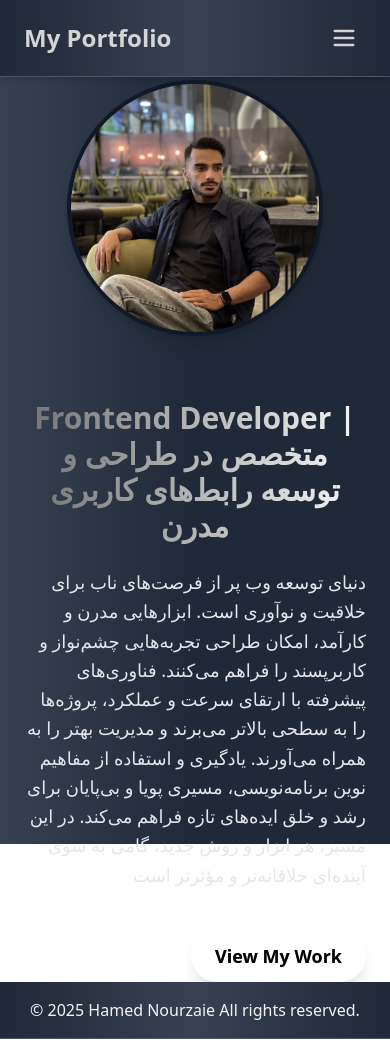
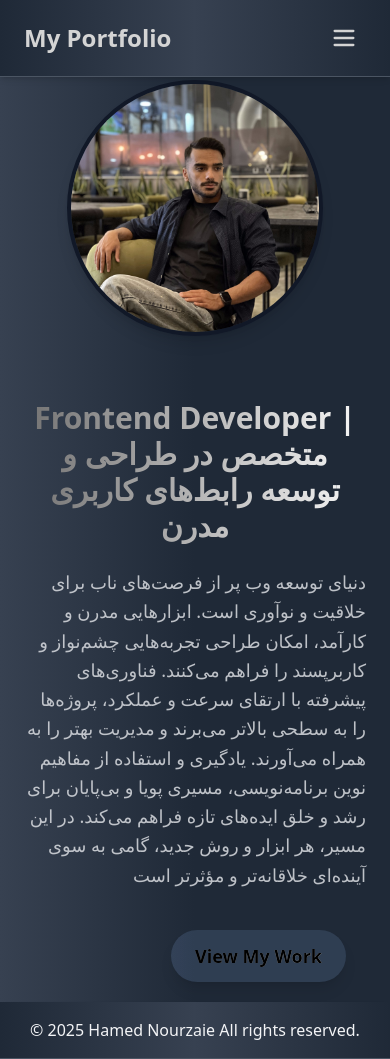
Before and after one commit to hamednourzaei/portfolio, a React (Vite) app: page / in a window 390 px wide. Built offline with nearby package versions, Linux system fonts and the light colour scheme.

Commit message:
add details and change another style responsive

```diff
--- a/src/Components/Home.jsx
+++ b/src/Components/Home.jsx
@@ -3,7 +3,7 @@ import Navbar from './Navbar';
 
 const Home = () => {
     return (
-        <div className="w-full h-screen bg-cover bg-center flex flex-col bg-gradient-to-r from-gray-700 animate-fadeAndBounce via-gray-800 to-gray-800 pt-20">
+        <div className="w-full min-h-screen bg-cover bg-center flex flex-col bg-gradient-to-r from-gray-700 animate-fadeAndBounce via-gray-800 to-gray-800 pt-20">
             <Navbar />
 
             <div className="flex flex-1 flex-col md:flex-row items-center justify-center gap-16 px-6">
@@ -24,7 +24,7 @@ const Home = () => {
                 Frontend Developer | متخصص در طراحی و توسعه رابط‌های کاربری مدرن
   </h1>
 
-  <p className="text-lg  text-right md:text-xl text-gray-200 max-w-2xl leading-relaxed justify-items-end ml-auto">
+  <p className="text-lg  text-right md:text-xl text-gray-200 max-w-2xl leading-relaxed justify-items-end ml-auto opacity-80">
   دنیای توسعه وب پر از فرصت‌های ناب برای خلاقیت و نوآوری است. ابزارهایی مدرن و کارآمد، امکان طراحی تجربه‌هایی چشم‌نواز و کاربرپسند را فراهم می‌کنند.
   فناوری‌های پیشرفته با ارتقای سرعت و عملکرد، پروژه‌ها را به سطحی بالاتر می‌برند و مدیریت بهتر را به همراه می‌آورند.
   یادگیری و استفاده از مفاهیم نوین برنامه‌نویسی، مسیری پویا و بی‌پایان برای رشد و خلق ایده‌های تازه فراهم می‌کند.
@@ -42,15 +42,15 @@ const Home = () => {
 
                     <a
                         href="https://github.com/hamedmkm"
-                        className="mt-4 px-6 py-3 bg-clip-text bg-gradient-to-r from-yellow-500 via-red-500 to-blue-500 animate-bg backdrop-brightness-150 text-lg font-semibold rounded-full shadow-lg hover:shadow-xl hover:scale-105 transition-transform duration-500
-                        justify-items-end ml-auto"
+                        className="mt-4 px-6 py-3 bg-clip-text font-bold bg-gradient-to-r from-yellow-500 via-red-500 to-blue-500 animate-bg backdrop-brightness-150 text-lg  rounded-full shadow-lg hover:shadow-xl hover:scale-105 transition-transform duration-500
+                        justify-items-end m-5 ml-auto"
                     >
                         View My Work
                     </a>
                 </div>
             </div>
 
-            <div className="text-center py-4 bg-gradient-to-r from-gray-800 via-gray-700 to-gray-800 text-gray-100 z-50 shadow-md border-b border-gray-600">
+            <div className="text-center py-4 bg-gradient-to-r from-gray-800 via-gray-700 to-gray-800 text-gray-100 z-50 shadow-md border-b border-gray-600 ">
                 © 2025 Hamed Nourzaie All rights reserved.
             </div>
         </div>
```
